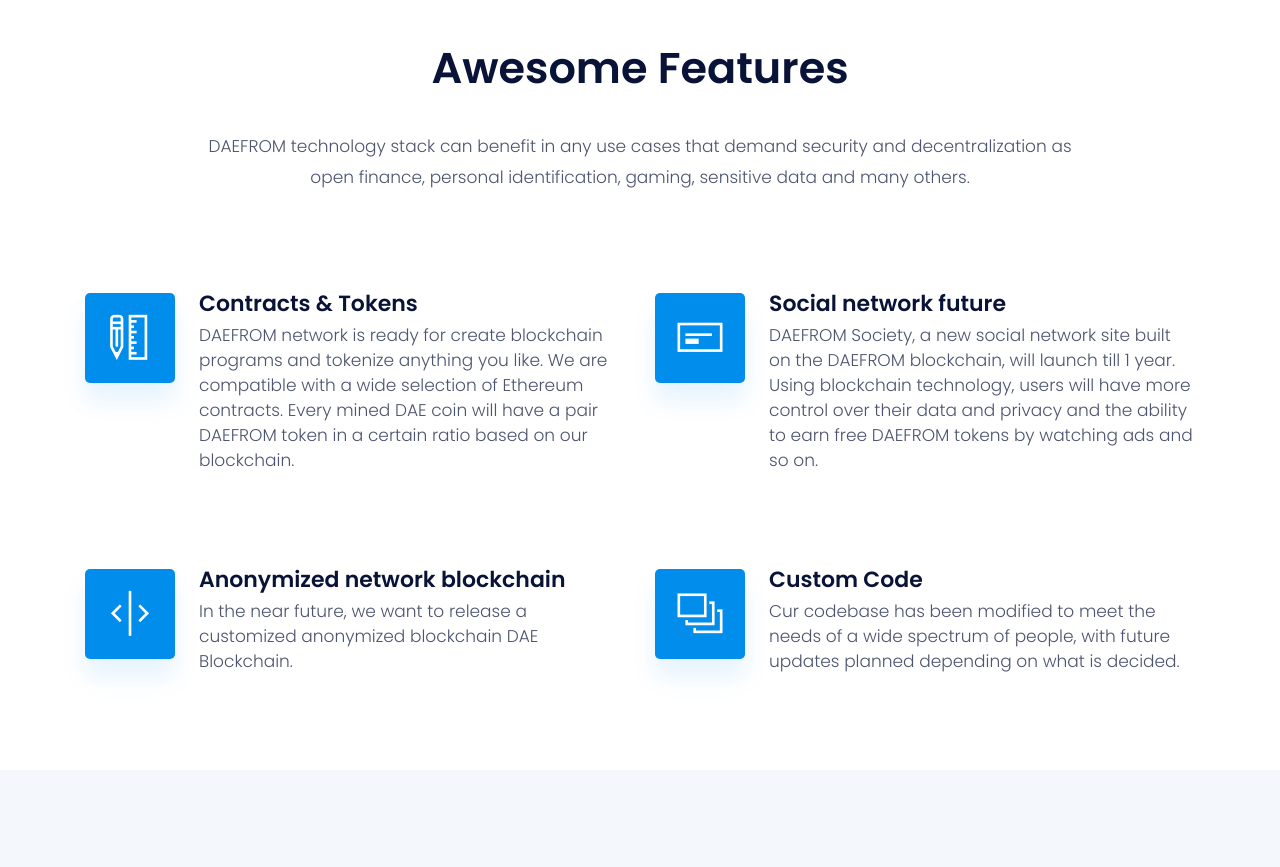
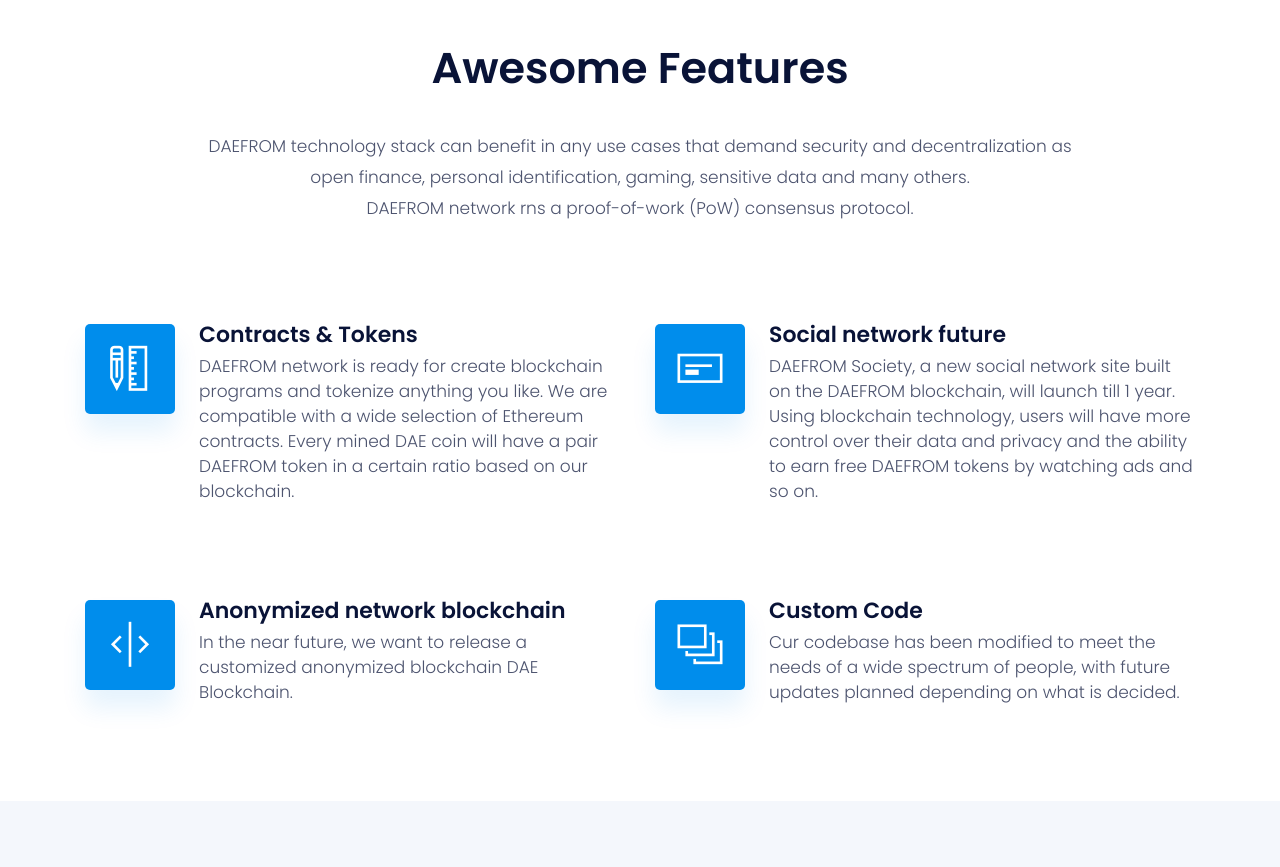
Before and after one commit to daethereum/web, a website: page theme/index.html in a window 1280 px wide. Shown: the part 980-1847 px from the top of the page. Drawn offline with Linux system fonts and the light colour scheme.

Commit message:
Initial commit

```diff
--- a/theme/index.html
+++ b/theme/index.html
@@ -113,7 +113,8 @@
     <div class="row">
       <div class="col-lg-12 text-center">
         <h2 class="section-title">Awesome Features</h2>
-        <p class="mb-100">DAEFROM technology stack can benefit in any use cases that demand security and decentralization as <br> open finance, personal identification, gaming, sensitive data and many others.</p>
+        <p class="mb-100">DAEFROM technology stack can benefit in any use cases that demand security and decentralization as <br> open finance, personal identification, gaming, sensitive data and many others. <br>
+          DAEFROM network rns a proof-of-work (PoW) consensus protocol. </p>
       </div>
       <!-- feature item -->
       <div class="col-md-6 mb-80">
```
Also changed, not shown: source/partials/blocks/feature.htm (+2 -1 lines).
